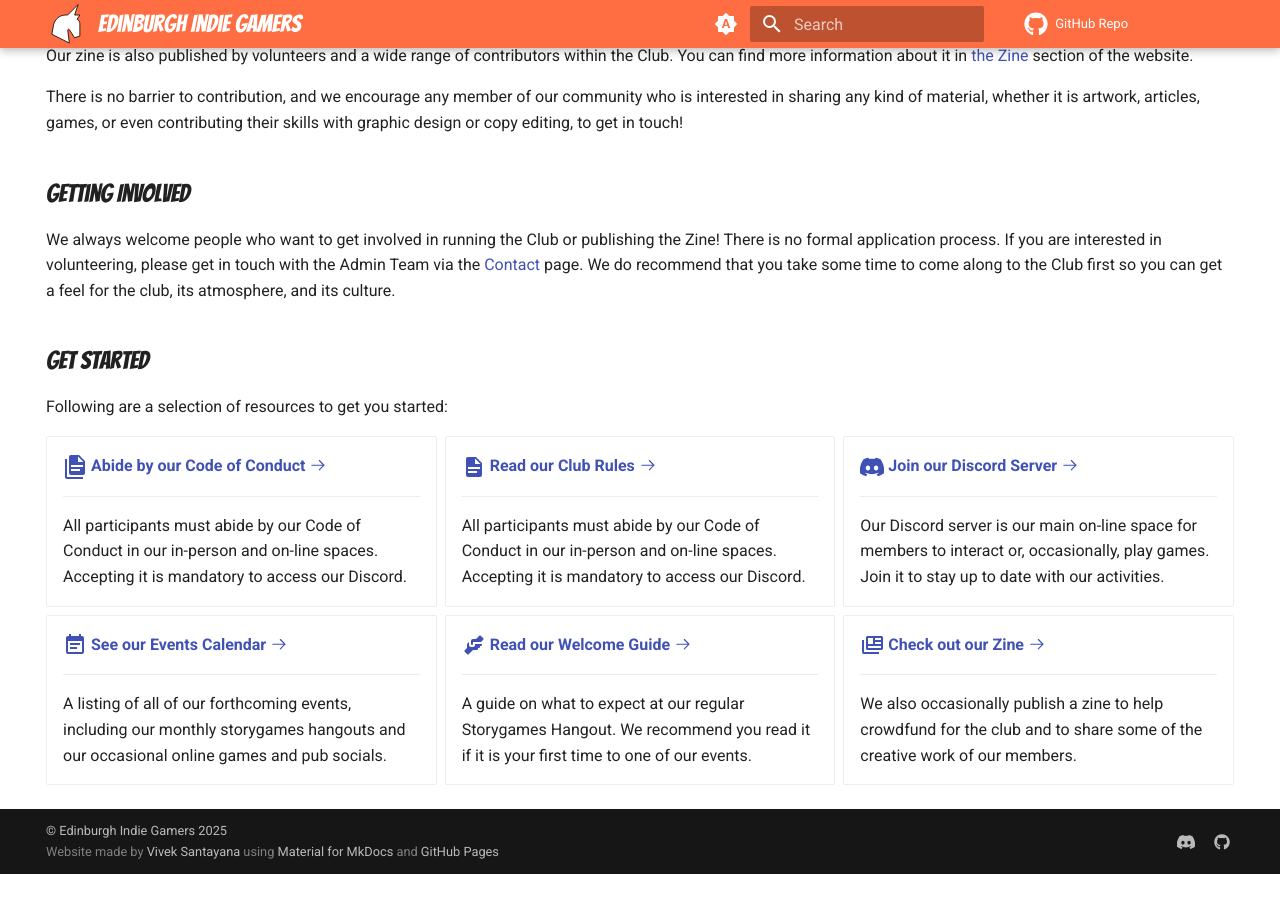
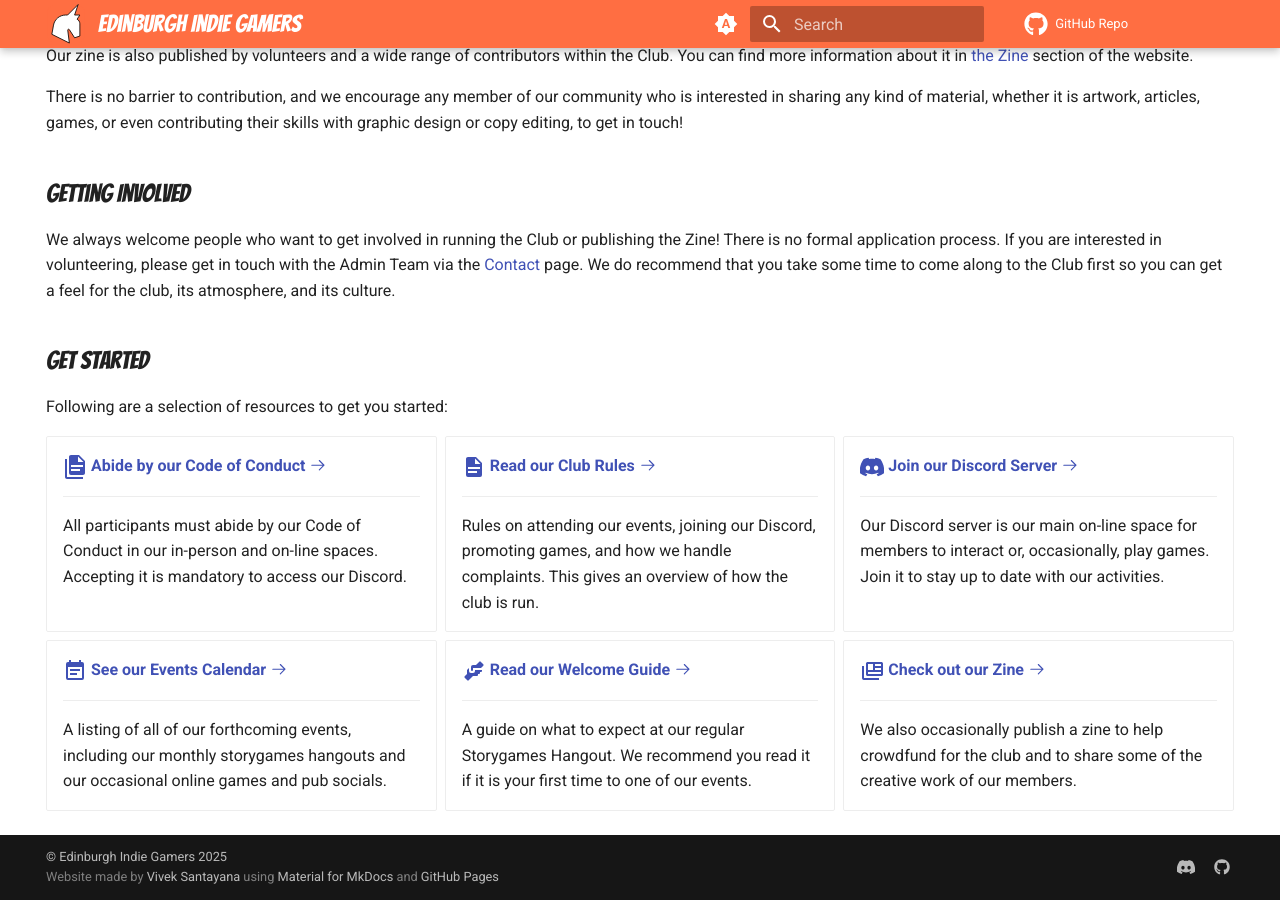
Before and after one commit to edinburghindiegamers/edinburghindiegamers.com, an MkDocs documentation site: the page built from docs/index.md, in a window 1280 px wide and 900 px high, scrolled down 1450 px. Built offline with MkDocs 1.6.1 and Material for MkDocs 9.7.7, drawn with Linux system fonts in a browser that asks for light colours; some web fonts are replaced; comment, search, counter and statistics services are not loaded; before the commit the page ends 2324 px from its top, so only the background shows below that.

Commit message:
Corrected duplication of info card

```diff
--- a/docs/index.md
+++ b/docs/index.md
@@ -70,8 +70,8 @@ Following are a selection of resources to get you started:
 
     ---
 
-    All participants must abide by our Code of Conduct in our in-person and on-line spaces.
-    Accepting it is mandatory to access our Discord.
+    Rules on attending our events, joining our Discord, promoting games, and how we handle complaints.
+    This gives an overview of how the club is run.
 
 -   [:fontawesome-brands-discord:{ .lg .middle } **Join our Discord Server** :octicons-arrow-right-24:](https://discord.gg/6vNbsq5tSV)
 
```
